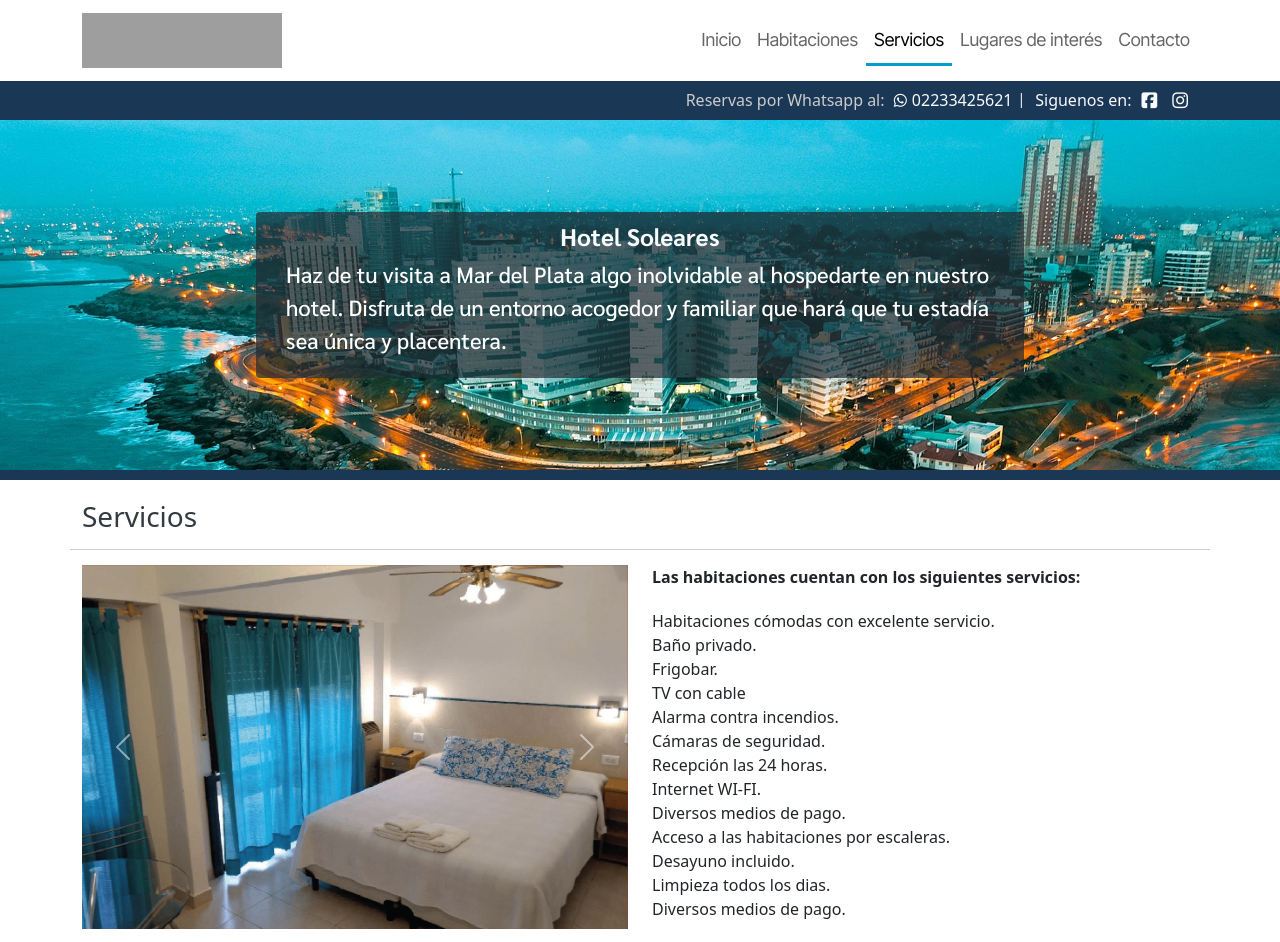
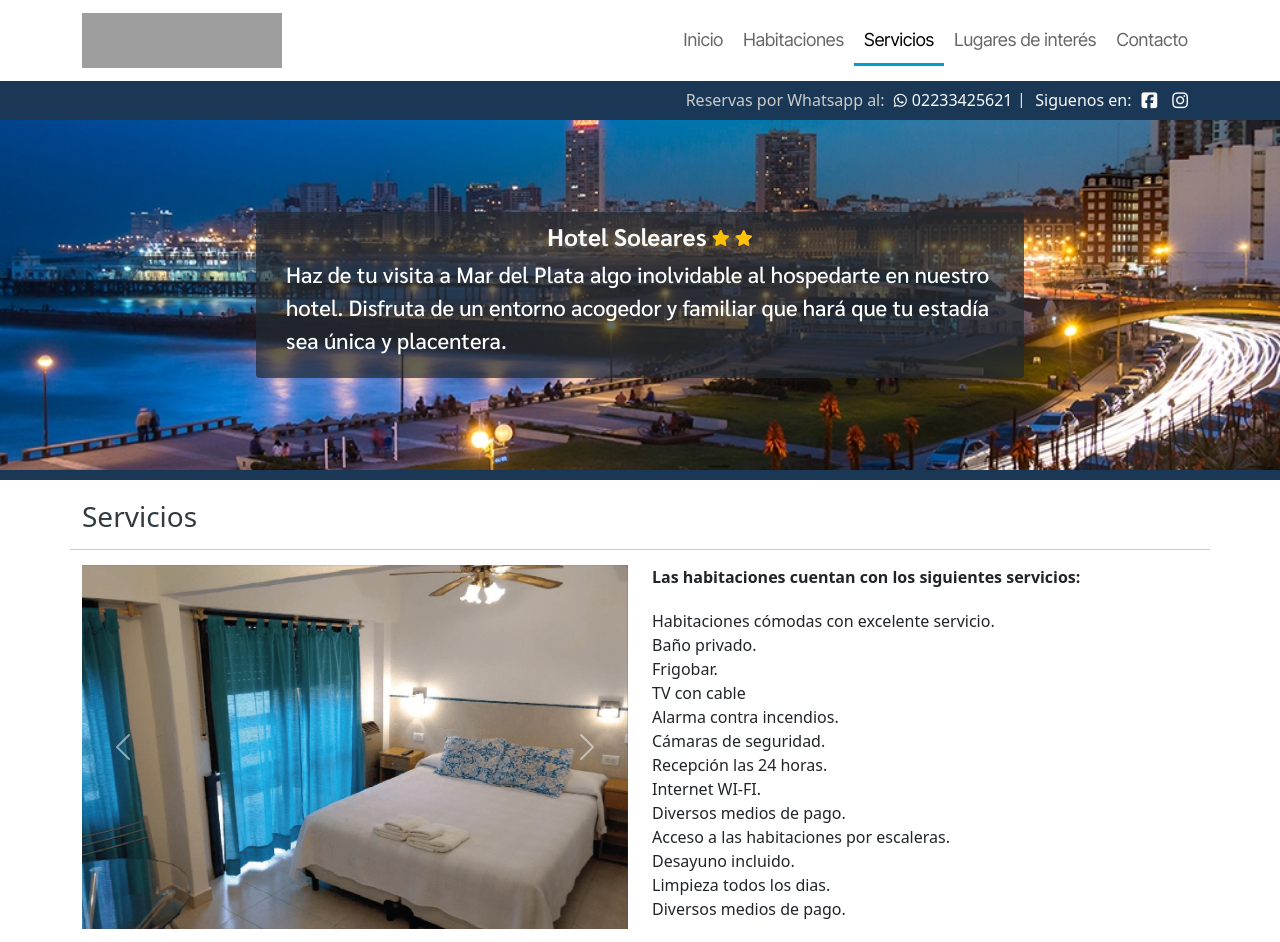
Before and after one commit to sslucasmv/entrega3FinalLucasVolpe, a website: page pages/servicios.html in a window 1280 px wide. Shown: the top 942 px of the page. Drawn offline with nearby package versions, Linux system fonts and the light colour scheme; grey boxes are pictures that could not be loaded.

Commit message:
cambios index banner

```diff
--- a/pages/servicios.html
+++ b/pages/servicios.html
@@ -20,7 +20,7 @@
       <link href="../css/normalize.css" rel="stylesheet">
       <link href="https://cdn.jsdelivr.net/npm/bootstrap@5.3.2/dist/css/bootstrap.min.css" rel="stylesheet" integrity="sha384-T3c6CoIi6uLrA9TneNEoa7RxnatzjcDSCmG1MXxSR1GAsXEV/Dwwykc2MPK8M2HN" crossorigin="anonymous">
       <script src="https://kit.fontawesome.com/6421b44a28.js" crossorigin="anonymous"></script>
-
+      <!-- fuentes -->
       <link rel="preconnect" href="https://fonts.googleapis.com">
       <link rel="preconnect" href="https://fonts.gstatic.com" crossorigin>
       <link href="https://fonts.googleapis.com/css2?family=Inter+Tight:ital,wght@0,100..900;1,100..900&family=Karla:ital,wght@0,200..800;1,200..800&family=Noto+Sans+Display:ital,wght@0,100..900;1,100..900&family=Sarabun:ital,wght@0,100;0,200;0,300;0,400;0,500;0,600;0,700;0,800;1,100;1,200;1,300;1,400;1,500;1,600;1,700;1,800&display=swap" rel="stylesheet">
@@ -99,9 +99,13 @@
     <!-- main page-->
     <main>
       <!-- main banner -->
-      <div class="banner banner-page tres">
+      <div class="banner banner-page uno">
         <div class="cont-p">
+          <div class="cont-titulo">
             <h1>Hotel Soleares</h1>
+            <i class="fa fa-star text-warning" aria-hidden="true" ></i>
+            <i class="fa fa-star text-warning" aria-hidden="true"></i>
+          </div>
           <p class="text-banner">
             Haz de tu visita a Mar del Plata algo inolvidable al hospedarte en nuestro hotel. Disfruta de un entorno acogedor y familiar que hará que tu estadía sea única y placentera.
           </p>
--- a/scss/base/components/_banner.scss
+++ b/scss/base/components/_banner.scss
@@ -42,6 +42,18 @@
     font-style: normal;
  }
 
+ .banner .cont-titulo {
+   display: flex;
+   flex-direction: row;
+   justify-content: center;
+ }
+
+ .banner .cont-titulo i {
+ margin-top: 8px;
+ margin-left:5px;
+ }
+
+
  .banner .cont-p p.text-banner {
     display:none;
  }
@@ -53,6 +65,7 @@
     font-family: "Sarabun", sans-serif;
     font-weight: 700;
     font-style: normal;
+    margin-left:20px !important;
  }
 
  .banner .titulobanner {
--- a/scss/base/components/_header.scss
+++ b/scss/base/components/_header.scss
@@ -30,6 +30,7 @@ header {
     font-weight: 400;
     border-bottom: 3px solid #fff;
     font-size: map-get($fontSize, fonts18 );
+    padding:0.625rem !important;
 
  }
 
@@ -40,7 +41,7 @@ header {
 
  a.nav-link {
     border-bottom: 3px solid #fff;
-    padding: 10px 15px 10px 15px;
+
  }
 
  ul.navbar-nav li a.nav-link:hover {
--- a/scss/base/components/_mediaQueries.scss
+++ b/scss/base/components/_mediaQueries.scss
@@ -51,7 +51,8 @@
 
     .divider-sm {
         border-top:1px solid #ccc;
-        padding-top: 20px;
+        padding-top: 5px;
+
     }
 
 }
--- a/scss/base/utilities/_maps.scss
+++ b/scss/base/utilities/_maps.scss
@@ -15,7 +15,7 @@ $bgColor:(
     Body:#F9F8F7,
     Header:#fff,
     SocialBar:#1A3755,
-    SectionMain:#F2F2F2,
+    SectionMain:#F8FAE5,
     Footer:#323A40,
     FooterP:#ddd,
 );
```
Also changed, not shown: index.html (+11 -3 lines), pages/contacto.html (+3 -5 lines), pages/habitaciones.html (+9 -6 lines), pages/paseos.html (+6 -2 lines), css/estilos.css, 1 other file. Lines whose indentation alone changed are shown as unchanged.
